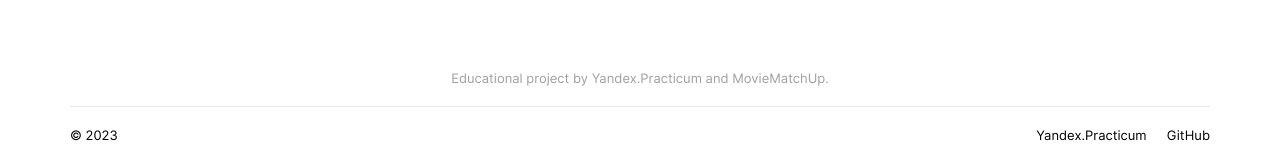
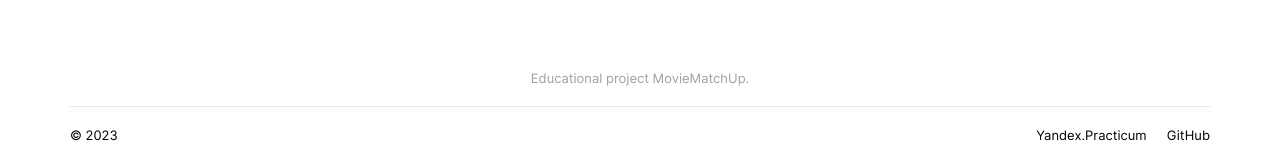
Before and after one commit to AndreyDochkin/movies-explorer-frontend, a React (Create React App) app: page / in a window 1280 px wide. Shown: the part 2949-3109 px from the top of the page. Built offline with nearby package versions, Linux system fonts and the light colour scheme.

Commit message:
fix: minor color and text

```diff
--- a/src/components/Footer/Footer.jsx
+++ b/src/components/Footer/Footer.jsx
@@ -5,7 +5,7 @@ function Footer() {
     const currentYear = date.getFullYear();
     return (
         <footer className='footer'>
-            <h3 className='footer__title'>Educational project by Yandex.Practicum and MovieMatchUp.</h3>
+            <h3 className='footer__title'>Educational project MovieMatchUp.</h3>
             <div className='footer__line'></div>
             <div className='footer__container'>
                 <p className='footer__date'>© {currentYear}</p>
--- a/src/components/Header/Header.css
+++ b/src/components/Header/Header.css
@@ -94,6 +94,10 @@
     margin-left: 40px;
 }
 
+.nav__link_white {
+    color: #fff;
+}
+
 .header__nav>.active {
     font-weight: 500;
 }
@@ -161,6 +165,7 @@
     box-sizing: border-box;
     margin-bottom: 28px;
 }
+
 
 .side-menu__link_active {
     padding-bottom: 4px;
--- a/src/components/Header/Header.jsx
+++ b/src/components/Header/Header.jsx
@@ -49,8 +49,8 @@ function Header({ isLoggedIn }) {
                         {/* </>) :
                             (<> */}
                         <nav className="nav">
-                            <NavLink to="/movies" className="nav__link">Movies</NavLink>
-                            <NavLink to="/saved-movies" className="nav__link" >Saved Movies</NavLink>
+                            <NavLink to="/movies" className={`nav__link ${isMainPage ? 'nav__link_white' : ''}`}>Movies</NavLink>
+                            <NavLink to="/saved-movies" className={`nav__link ${isMainPage ? 'nav__link_white' : ''}`}>Saved Movies</NavLink>
                         </nav>
                         <NavLink to="/profile" className="header__button header__button_account">Account</NavLink>
 
```
